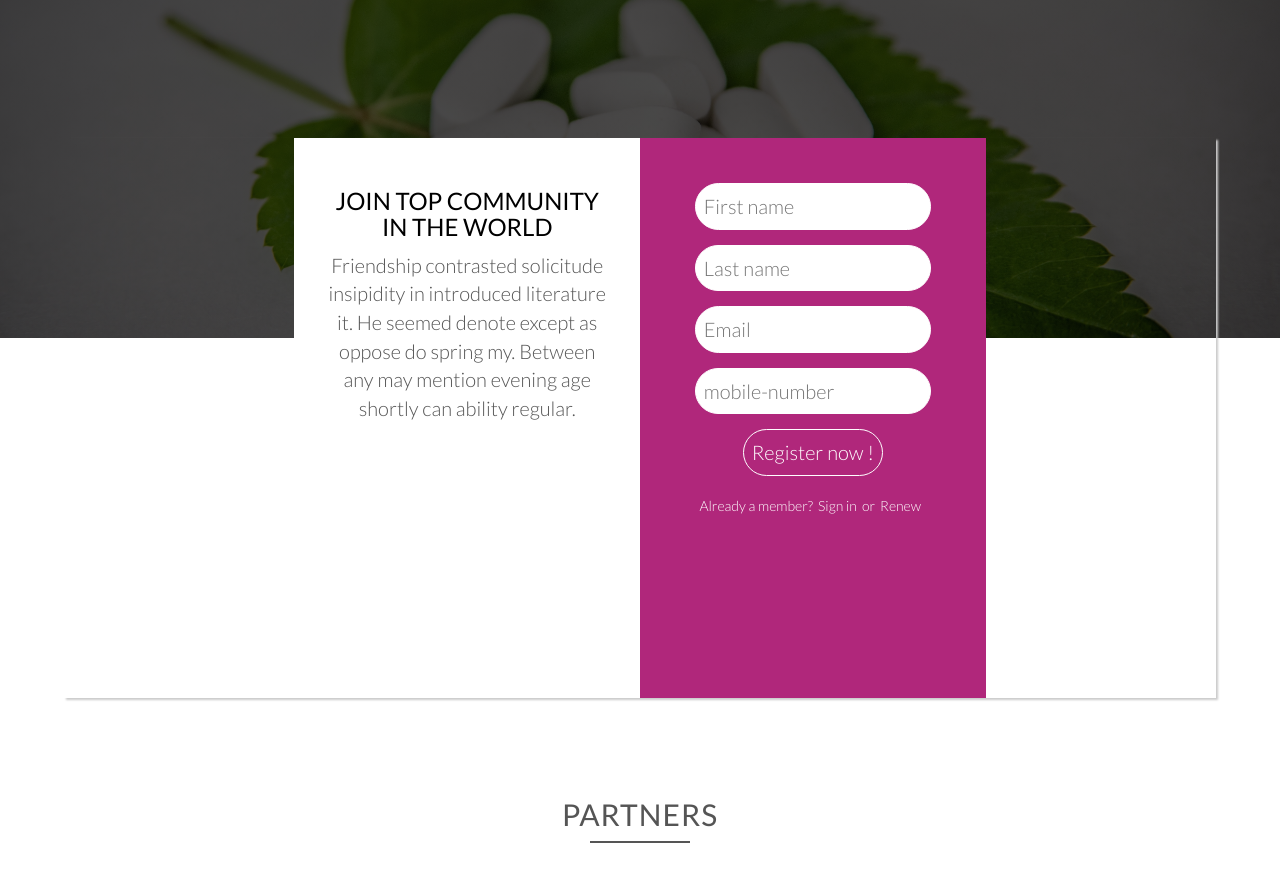
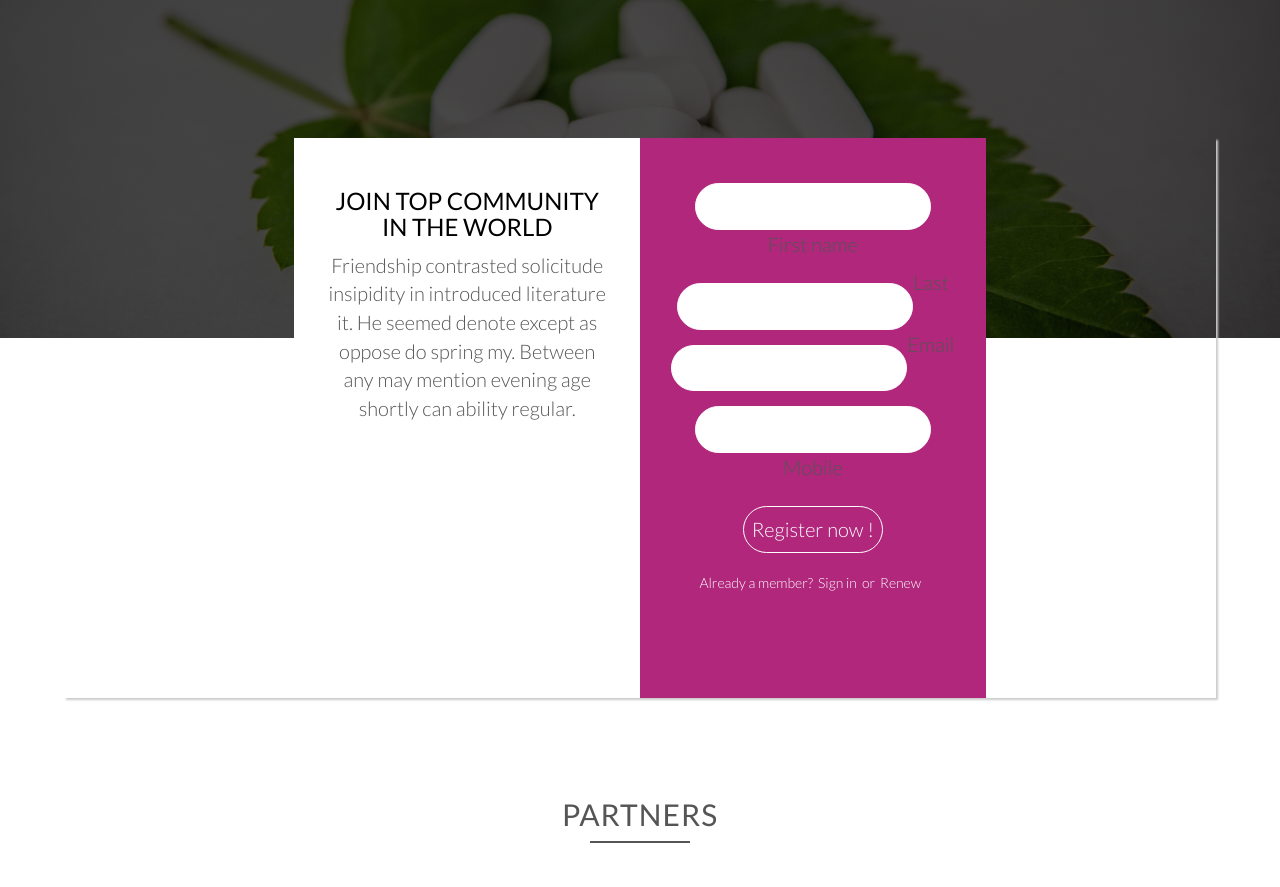
Before and after one commit to Amberlinda/Medicine, a plain HTML site: page index.html in a window 1280 px wide. Shown: the part 3537-4424 px from the top of the page. Drawn offline with nearby package versions, Linux system fonts and the light colour scheme.

Commit message:
Added sticky class

```diff
--- a/index.html
+++ b/index.html
@@ -17,9 +17,9 @@
     <title>Medicane</title>
 </head>
 
-<body>
+<body class="clearfix">
     <header>
-        <nav>
+        <nav class="sticky">
             <div class="row">
                 <form>
                     <input type="text" placeholder="search" value="Search" class="search-text js--search-text">
@@ -179,16 +179,20 @@
                 <form>
                     <ul class="text-form">
                         <li>
-                            <input type="text" id="First name" placeholder="First name">
+                            <input type="text" id="First name" class="first-name-box">
+                            <p class="first-name">First name</p>
                         </li>
                         <li>
-                            <input type="text" id="Last name" placeholder="Last name">
+                            <input type="text" id="Last name" class="last-name-box">
+                            <p class="last-name">Last</p>
                         </li>
                         <li>
-                            <input type="email" id="email" placeholder="Email">
+                            <input type="email" id="email" class="email-box">
+                            <p class="email">Email</p>
                         </li>
                         <li>
-                            <input type="tel" id="mobile-number" placeholder="mobile-number">
+                            <input type="tel" id="mobile-number" class="mobile-number-box">
+                            <p class="mobile-number">Mobile</p>
                         </li>
                         <li>
                             <input type="submit" value="Register now !">
```
